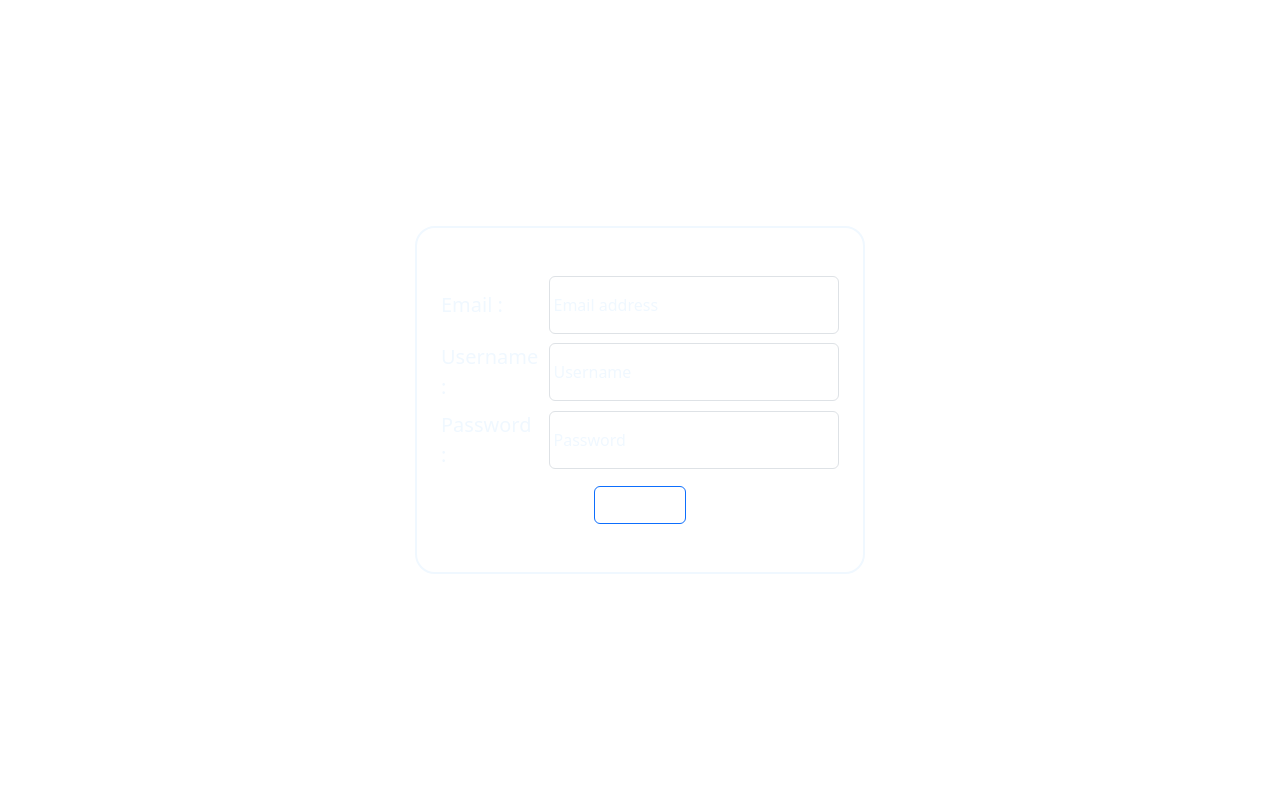
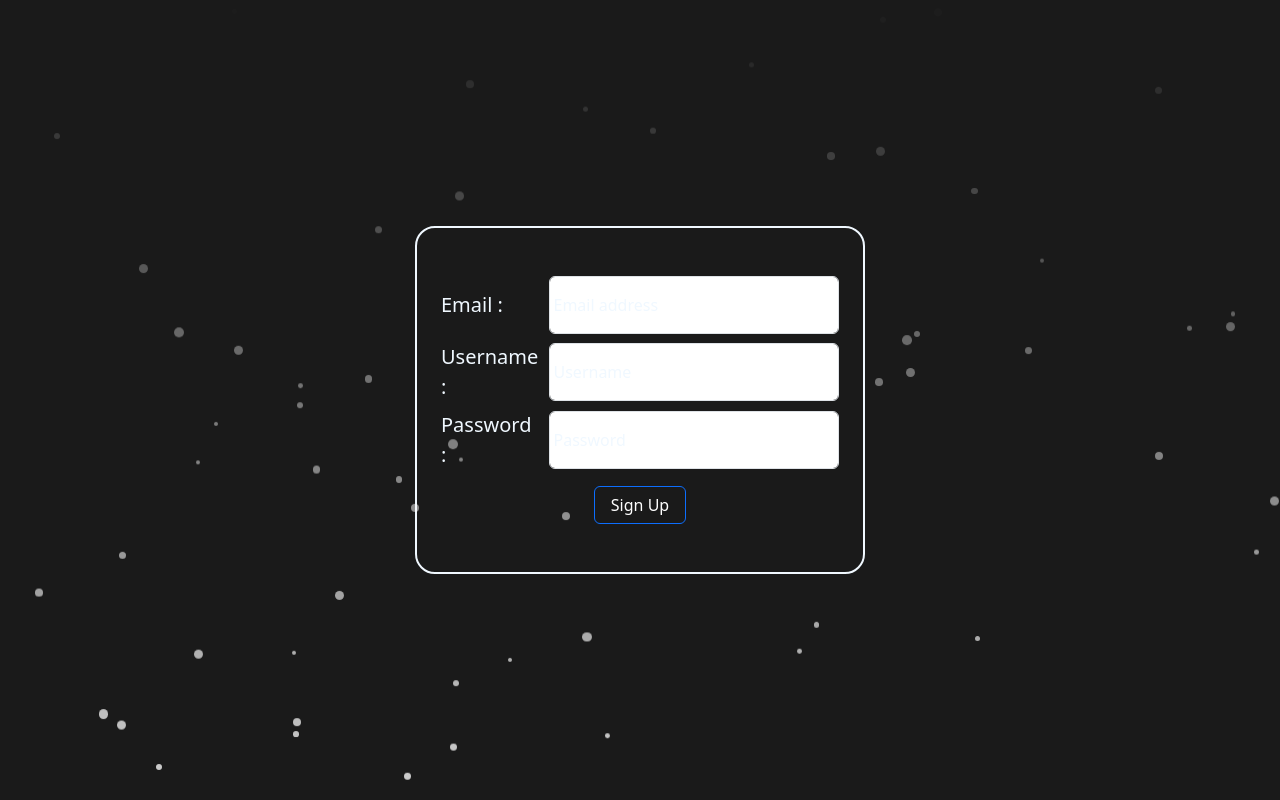
Before and after one commit to KunalVChoudhary/QUILLSYNC, a React (Vite) app in the folder client/: page /register in a window 1280 px wide. Built offline with nearby package versions, Linux system fonts and the light colour scheme.

Commit message:
added animation for the background

```diff
--- a/client/src/App.css
+++ b/client/src/App.css
@@ -1,3 +1,37 @@
 .Toastify__toast-container {
   top: 80px !important;
 }
+
+
+
+* {
+  margin: 0;
+  padding: 0;
+  box-sizing: border-box;
+}
+
+body, html {
+  width: 100%;
+  height: 100%;
+  overflow: hidden;
+  background: #1a1a1a;
+  position: relative;
+}
+
+.particle {
+  position: absolute;
+  border-radius: 50%;
+  background-color: rgba(255, 255, 255, 0.8);
+  animation: move linear forwards;
+}
+
+@keyframes move {
+  0% {
+    transform: translateY(0);
+    opacity: 1;
+  }
+  100% {
+    transform: translateY(-100vh);
+    opacity: 0;
+  }
+}
--- a/client/src/App.jsx
+++ b/client/src/App.jsx
@@ -7,7 +7,31 @@ import { ToastContainer } from 'react-toastify'
 
 
 function App() {
+ function createParticle() {
+      const particle = document.createElement("div");
+      particle.classList.add("particle");
 
+      const size = Math.random() * 6 + 4; // 4px to 10px
+      const duration = Math.random() * 4 + 3; // 3s to 7s
+
+      particle.style.width = `${size}px`;
+      particle.style.height = `${size}px`;
+      particle.style.left = `${Math.random() * 100}%`;
+      particle.style.bottom = "0";
+      particle.style.animationDuration = `${duration}s`;
+
+      document.body.appendChild(particle);
+
+      // Remove particle after animation ends
+      setTimeout(() => {
+        particle.remove();
+      }, duration * 1000);
+    }
+
+    // Adjust spawn rate based on screen size
+    const spawnRate = window.innerWidth < 500 ? 300 : 150;
+
+    setInterval(createParticle, spawnRate);
   return (
     <>
       <Routes>
```
